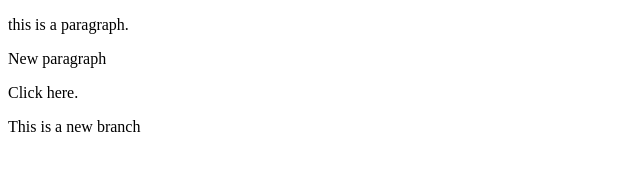
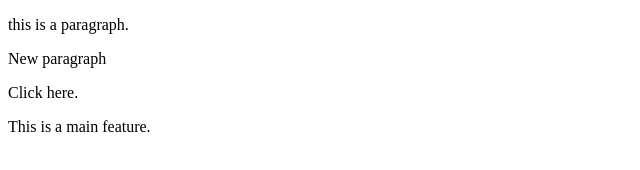
Before and after one commit to Latios11/git-test, a plain HTML site: page index.html in a window 1280 px wide. Shown: the full height of the page, 0-640 px from the left. Drawn offline with Linux system fonts and the light colour scheme.

Commit message:
Added a main feature

```diff
--- a/index.html
+++ b/index.html
@@ -9,6 +9,6 @@
     <p> this is a paragraph.</p>
     <P>New paragraph</P>
     <a src="https://www.google.com">Click here.</a>
-    <p>This is a new branch</p>
+    <p>This is a main feature.</p>
 </body>
 </html>
```
